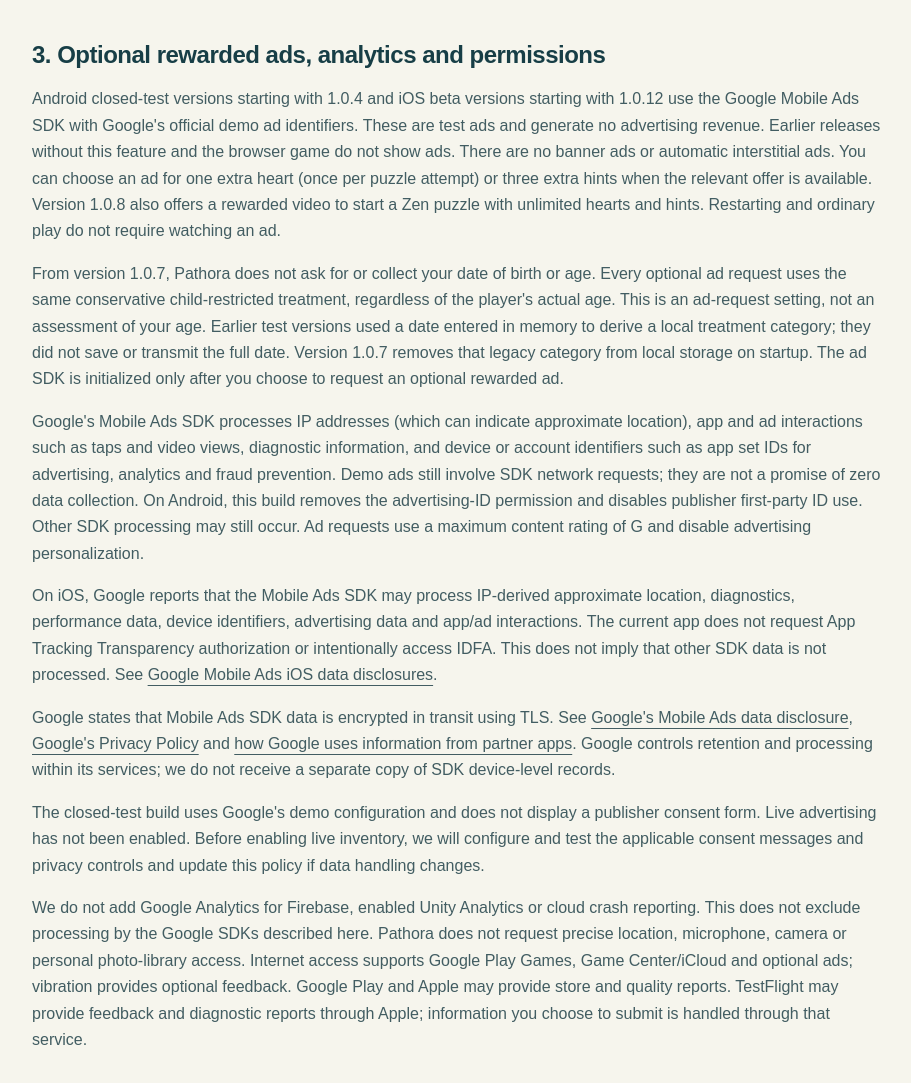
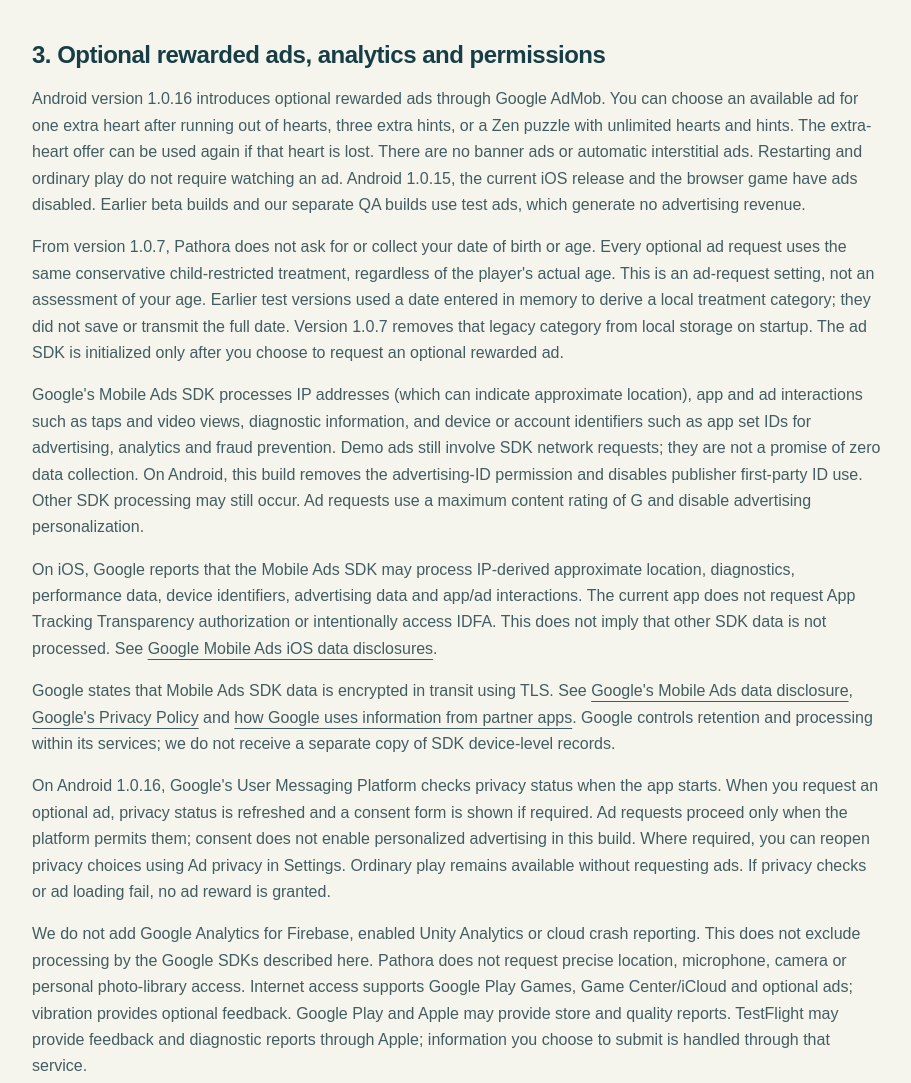
Before and after one commit to Saber-Ghasempour/pathora-website, a plain HTML site: page privacy/index.html in a window 1280 px wide. Shown: the part 2180-3263 px from the top of the page, without its empty margins (183-1094 px from the left). Drawn offline with Linux system fonts and the light colour scheme.

Commit message:
Describe Android 1.0.16 optional ads and privacy choices

```diff
--- a/privacy/index.html
+++ b/privacy/index.html
@@ -4,18 +4,18 @@
 <p class="meta">Effective date: 11 October 2026 · Last updated: 31 October 2026</p>
 <p class="intro">This policy explains how Afsanora handles information in Pathora and on this website. Pathora is a general-audience puzzle game. Pathora Puzzle for iOS/iPadOS uses a 4+ content rating and is not listed in Apple's Made for Kids category. The current Android release remains targeted to ages 13 and over while support for a younger Google Play audience is reviewed.</p>
 <p>It covers Pathora for Android and Pathora Puzzle for iOS/iPadOS (package and bundle identifier <code>com.afsanora.pathora</code>), including Google Play Games features introduced in version 1.0.2, and the browser version where available. The iOS beta adds Game Center and iCloud features in version 1.0.12. Earlier Android versions and the browser version keep game progress locally and do not include this Google Play Games integration. Contact: <a href="mailto:pathora@afsanora.com">pathora@afsanora.com</a>.</p>
-<div class="summary"><p><strong>The short version</strong></p><p>Pathora saves progress on your device for offline play. On Android 1.0.2 and later, a connected Google Play Games profile enables automatic cloud saves and achievement reporting through Google. We do not operate a separate Pathora account or cloud-save server, or sell personal information. On iOS, Game Center and iCloud support saved progress and achievements. Android and iOS test builds include optional rewarded demo ads; the browser game has no ads. Google and Apple process information through their respective services as described below.</p></div>
+<div class="summary"><p><strong>The short version</strong></p><p>Pathora saves progress on your device for offline play. On Android 1.0.2 and later, a connected Google Play Games profile enables automatic cloud saves and achievement reporting through Google. We do not operate a separate Pathora account or cloud-save server, or sell personal information. On iOS, Game Center and iCloud support saved progress and achievements. Android version 1.0.16 introduces optional rewarded ads. The public 1.0.15 release, current iOS release and browser game have ads disabled; earlier beta builds used demo ads. Google and Apple process information through their respective services as described below.</p></div>
 <h2>1. Information stored on your device</h2><p>Pathora stores completed stages, unfinished campaign and Free Play puzzles, remaining arrows, hearts and hints, elapsed times, daily completion dates, best records, achievements, earned coins, coin spending records, selected help, winning-streak bonuses and preferences such as theme, sound, vibration, motion and board settings. This supports continuing a puzzle and playing offline. Stages and daily puzzles are generated or loaded locally; they are not downloaded from an Afsanora server.</p>
 <p>Monthly artwork unlocks are based on your saved daily completion dates. Tutorial dismissal settings and collected artwork references are also stored locally.</p><p><strong>Sharing a puzzle:</strong> If you choose Share or Copy, Pathora creates a message containing the puzzle settings, generator version and seed in a link, plus the displayed time, hearts lost and hints used. It does not include your Google or Apple account identifier. You choose the receiving app and recipient; their services handle any message you send. Opening the link visits our website unless the operating system opens it directly in Pathora. Afsanora does not operate a shared-puzzle leaderboard or store these results in a separate game database.</p><h2>2. Google Play Games, cloud saves and achievements</h2><p>On supported Android versions, the Google Play Games SDK attempts to authenticate your Play Games profile according to your Google settings. When authentication succeeds, Pathora attempts to synchronize from the main menu automatically. You can also request synchronization from the in-game achievements panel. Offline play remains available. Conflicting unfinished puzzles may require you to choose which puzzle to keep.</p>
 <p>Cloud synchronization sends completed stages, unfinished campaign and Free Play puzzles, their remaining arrows, hearts, hints, elapsed times and board position, daily completion dates and times, best records, earned achievements, coins and spending records, purchased help, winning-streak state and completed tutorial flags to Google's Saved Games service. These saves are associated with your Play Games profile. Achievement unlocks are also reported to Google. A Play Games player identifier is kept locally to prevent mixing saves belonging to different accounts. Pathora does not store your Google password or request your email address, contacts or friends list for these features.</p>
 <p>Google's SDK processes gamer identity and service information, as well as analytics and diagnostics for service stability and improvement. Achievement visibility to other people depends on your Play Games profile settings. Google encrypts Play Games Services data in transit using HTTPS. See <a href="https://policies.google.com/privacy" rel="noreferrer">Google's Privacy Policy</a> and <a href="https://developer.android.com/games/pgs/data-collection" rel="noreferrer">Google's Play Games Services data disclosures</a>. Google controls retention of data held by its services, subject to your account controls.</p>
 <h3>Apple Game Center and iCloud (iOS/iPadOS)</h3><p>Pathora Puzzle uses Game Center authentication and iCloud saved games to synchronize progress between Apple devices. This requires Game Center sign-in and iCloud Drive. Saves contain the gameplay information described above, including coins and help purchases; they do not contain payment-card information. Synchronization can run from the main menu or when you choose Sync saved game. Conflicting saves require a choice rather than adding coin balances together. Android and Apple saves are separate; there is no cross-platform Pathora account.</p><p>The app keeps an account-binding value based on the Game Center player identifier and a hash of the iCloud identity token to avoid mixing saves from different accounts. These identifiers are used for save ownership, not sent in puzzle invitations. Pathora does not request your Apple password, email, contacts or friends list. Completed achievements are reported to Game Center; visibility is controlled by your Apple settings. Apple processes account and game activity under its own policies. See <a href="https://www.apple.com/legal/privacy/data/en/game-center/" rel="noreferrer">Game Center &amp; Privacy</a> and <a href="https://www.apple.com/legal/privacy/" rel="noreferrer">Apple Privacy</a>. We do not operate an Afsanora cloud-save server.</p>
 <h2>3. Optional rewarded ads, analytics and permissions</h2>
-<p>Android closed-test versions starting with 1.0.4 and iOS beta versions starting with 1.0.12 use the Google Mobile Ads SDK with Google's official demo ad identifiers. These are test ads and generate no advertising revenue. Earlier releases without this feature and the browser game do not show ads. There are no banner ads or automatic interstitial ads. You can choose an ad for one extra heart (once per puzzle attempt) or three extra hints when the relevant offer is available. Version 1.0.8 also offers a rewarded video to start a Zen puzzle with unlimited hearts and hints. Restarting and ordinary play do not require watching an ad.</p>
+<p>Android version 1.0.16 introduces optional rewarded ads through Google AdMob. You can choose an available ad for one extra heart after running out of hearts, three extra hints, or a Zen puzzle with unlimited hearts and hints. The extra-heart offer can be used again if that heart is lost. There are no banner ads or automatic interstitial ads. Restarting and ordinary play do not require watching an ad. Android 1.0.15, the current iOS release and the browser game have ads disabled. Earlier beta builds and our separate QA builds use test ads, which generate no advertising revenue.</p>
 <p>From version 1.0.7, Pathora does not ask for or collect your date of birth or age. Every optional ad request uses the same conservative child-restricted treatment, regardless of the player's actual age. This is an ad-request setting, not an assessment of your age. Earlier test versions used a date entered in memory to derive a local treatment category; they did not save or transmit the full date. Version 1.0.7 removes that legacy category from local storage on startup. The ad SDK is initialized only after you choose to request an optional rewarded ad.</p>
 <p>Google's Mobile Ads SDK processes IP addresses (which can indicate approximate location), app and ad interactions such as taps and video views, diagnostic information, and device or account identifiers such as app set IDs for advertising, analytics and fraud prevention. Demo ads still involve SDK network requests; they are not a promise of zero data collection. On Android, this build removes the advertising-ID permission and disables publisher first-party ID use. Other SDK processing may still occur. Ad requests use a maximum content rating of G and disable advertising personalization.</p>
 <p>On iOS, Google reports that the Mobile Ads SDK may process IP-derived approximate location, diagnostics, performance data, device identifiers, advertising data and app/ad interactions. The current app does not request App Tracking Transparency authorization or intentionally access IDFA. This does not imply that other SDK data is not processed. See <a href="https://developers.google.com/admob/ios/privacy/data-disclosure" rel="noreferrer">Google Mobile Ads iOS data disclosures</a>.</p><p>Google states that Mobile Ads SDK data is encrypted in transit using TLS. See <a href="https://developers.google.com/admob/unity/privacy/play-data-disclosure" rel="noreferrer">Google's Mobile Ads data disclosure</a>, <a href="https://policies.google.com/privacy" rel="noreferrer">Google's Privacy Policy</a> and <a href="https://policies.google.com/technologies/partner-sites" rel="noreferrer">how Google uses information from partner apps</a>. Google controls retention and processing within its services; we do not receive a separate copy of SDK device-level records.</p>
-<p>The closed-test build uses Google's demo configuration and does not display a publisher consent form. Live advertising has not been enabled. Before enabling live inventory, we will configure and test the applicable consent messages and privacy controls and update this policy if data handling changes.</p>
+<p>On Android 1.0.16, Google's User Messaging Platform checks privacy status when the app starts. When you request an optional ad, privacy status is refreshed and a consent form is shown if required. Ad requests proceed only when the platform permits them; consent does not enable personalized advertising in this build. Where required, you can reopen privacy choices using Ad privacy in Settings. Ordinary play remains available without requesting ads. If privacy checks or ad loading fail, no ad reward is granted.</p>
 <p>We do not add Google Analytics for Firebase, enabled Unity Analytics or cloud crash reporting. This does not exclude processing by the Google SDKs described here. Pathora does not request precise location, microphone, camera or personal photo-library access. Internet access supports Google Play Games, Game Center/iCloud and optional ads; vibration provides optional feedback. Google Play and Apple may provide store and quality reports. TestFlight may provide feedback and diagnostic reports through Apple; information you choose to submit is handled through that service.</p>
 <h2>4. If you contact us</h2><p>When you email <a href="mailto:pathora@afsanora.com">pathora@afsanora.com</a>, we receive your email address, message and any attachments. We use these to answer your request and investigate issues. Our email provider processes messages for delivery. Please do not send passwords or sensitive information. We retain correspondence only as long as needed for support, follow-up and applicable legal obligations. You can request deletion by contacting us.</p>
 <h2>5. This website and hosting</h2><p>This website is hosted on GitHub Pages. GitHub and its providers may process IP addresses, requested URLs, browser information and request times to deliver and secure the site. See <a href="https://docs.github.com/en/site-policy/privacy-policies/github-general-privacy-statement" rel="noreferrer">GitHub's Privacy Statement</a> for its processing and retention practices.</p><p>The browser game keeps progress in browser storage. Optional Google Analytics loads only after you accept analytics: it measures visits, browser/device information, approximate location, returning browsers, play/download clicks, game mode, stage number, board size, wins/losses and active play time. We do not send names, email addresses, saved puzzles or URL query strings. Google receives technical connection information and uses cookie identifiers. Advertising personalization and Google signals are disabled. Your choice is saved for 180 days across Afsanora and Pathora websites. Use Privacy choices to reject or withdraw consent without affecting play; withdrawal stops future collection and removes accessible Analytics cookies, but does not delete earlier data. This is separate from mobile-app consent. See <a href="https://policies.google.com/privacy">Google privacy information</a>.</p>
```
